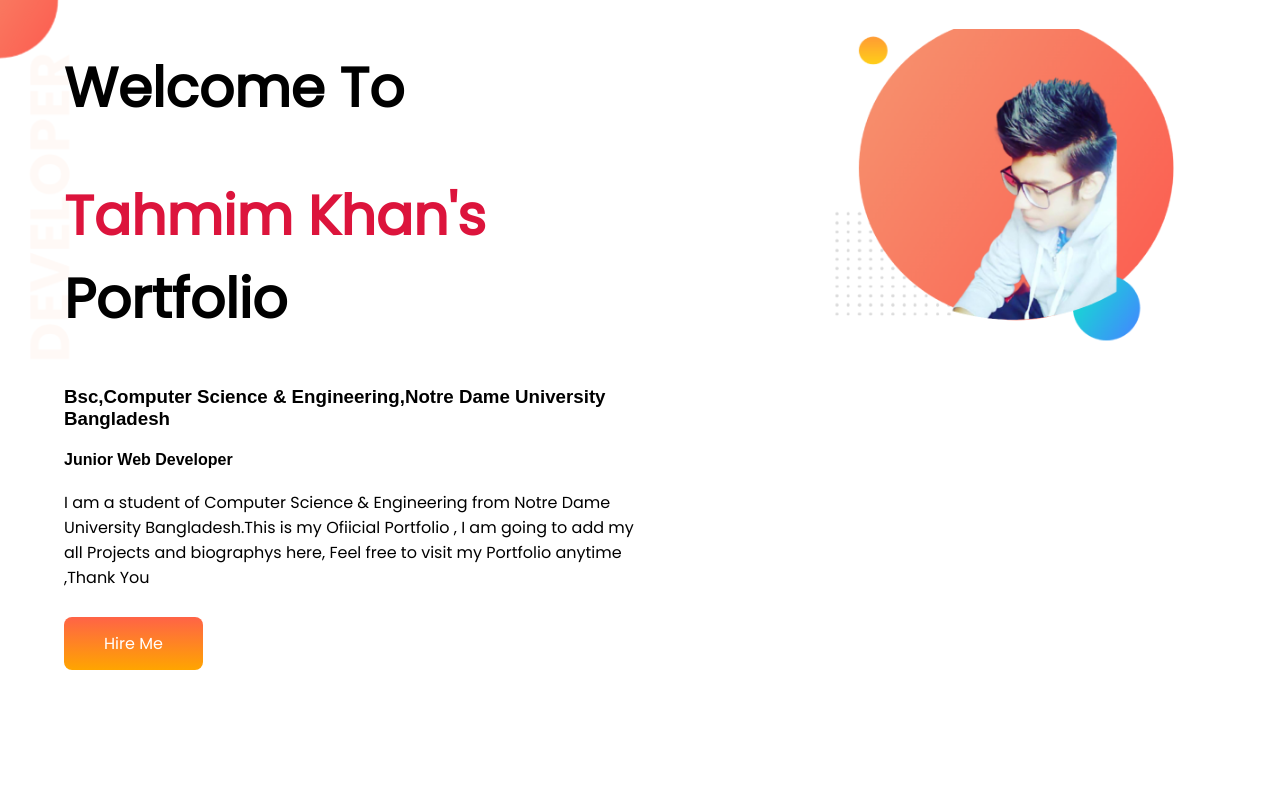
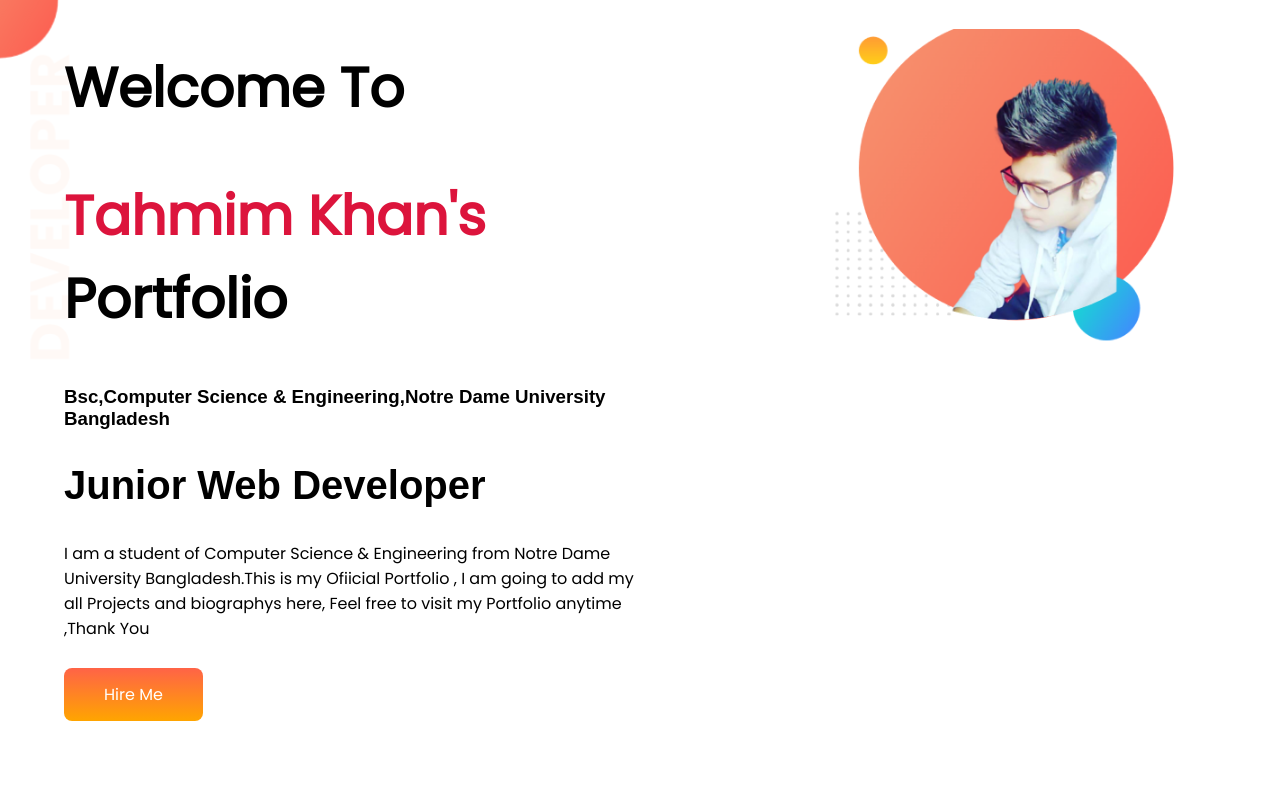
Before and after one commit to Rafff-byte/developer-portfolio, a plain HTML site: page index.html in a window 1280 px wide. Shown: the top 800 px of the page. Drawn offline with Linux system fonts and the light colour scheme.

Commit message:
h2 junior web dev

```diff
--- a/index.html
+++ b/index.html
@@ -15,7 +15,7 @@
 <span class="text"><h1>Welcome To</h1>
     <h1><span class="orange">Tahmim Khan's</span> Portfolio </h1>
     <h3 style="font-family: Arial, Helvetica, sans-serif;">Bsc,Computer Science & Engineering,Notre Dame University Bangladesh</h3>
-    <h4 style="font-family: Arial, Helvetica, sans-serif;">Junior Web Developer</h4>
+    <h2 style="font-family: Arial, Helvetica, sans-serif;">Junior Web Developer</h2>
     <p>I am a student of Computer Science & Engineering from Notre Dame University Bangladesh.This is my Ofiicial Portfolio , I am going to add my all Projects and biographys here, Feel free to visit my Portfolio anytime ,Thank You </p><br>
     <a class="link-button" href="https://www.linkedin.com/in/tahmim-khan-rafi-44b994218/ " target="_blank">Hire Me</a>
 
```
